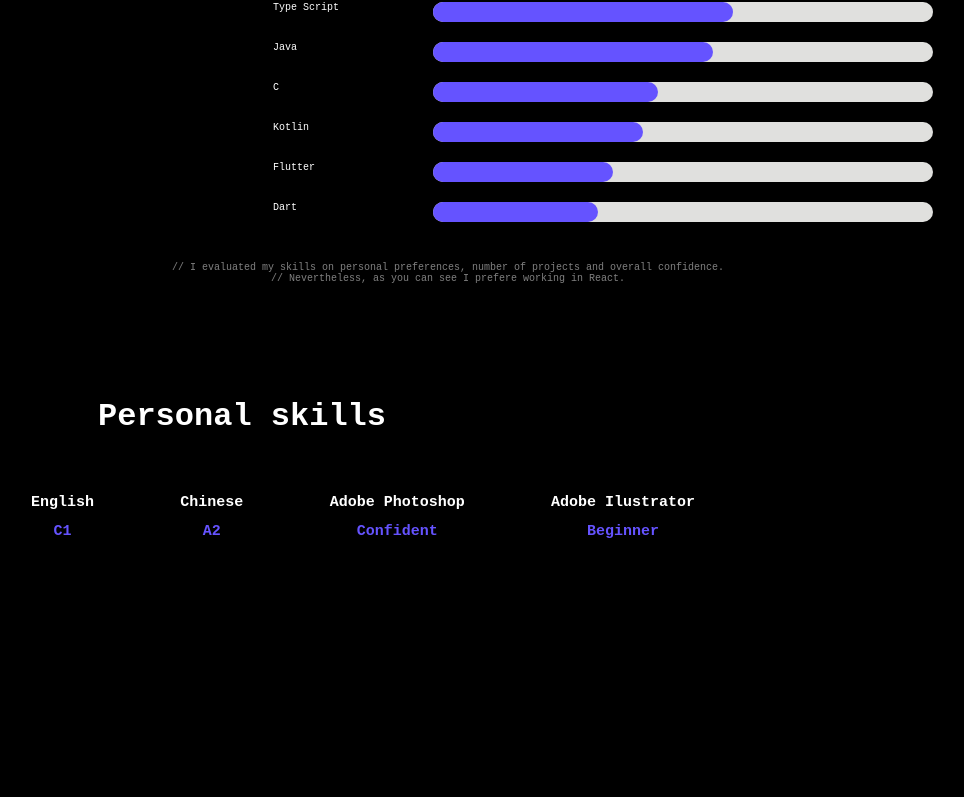
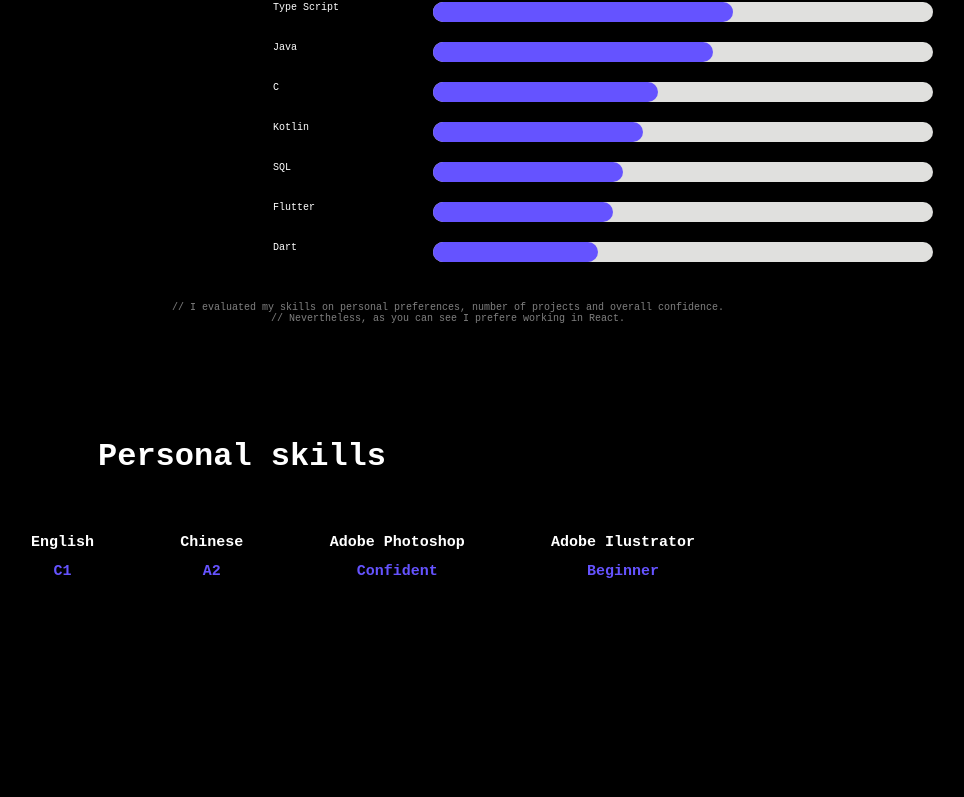
Before and after one commit to OrangeFrodo/PERSONALE_Portfolio_web, a React (Create React App) app: page / in a window 1280 px wide. Shown: the part 756-1553 px from the top of the page, without its empty margins (167-1131 px from the left). Built offline with nearby package versions, Linux system fonts and the light colour scheme.

Commit message:
SQL Added

```diff
--- a/src/components/pages/skills.tsx
+++ b/src/components/pages/skills.tsx
@@ -15,6 +15,7 @@
         { name: "Java", bgcolor: "#6553FF", completed: 56 },        // Java
         { name: "C", bgcolor: "#6553FF", completed: 45 },           // C
         { name: "Kotlin", bgcolor: "#6553FF", completed: 42 },      // Kotlin
+        { name: "SQL", bgcolor: "#6553FF", completed: 38 },         // SQL
         { name: "Flutter", bgcolor: "#6553FF", completed: 36 },     // Flutter
         { name: "Dart", bgcolor: "#6553FF", completed: 33 },        // Dart
     ];
```
